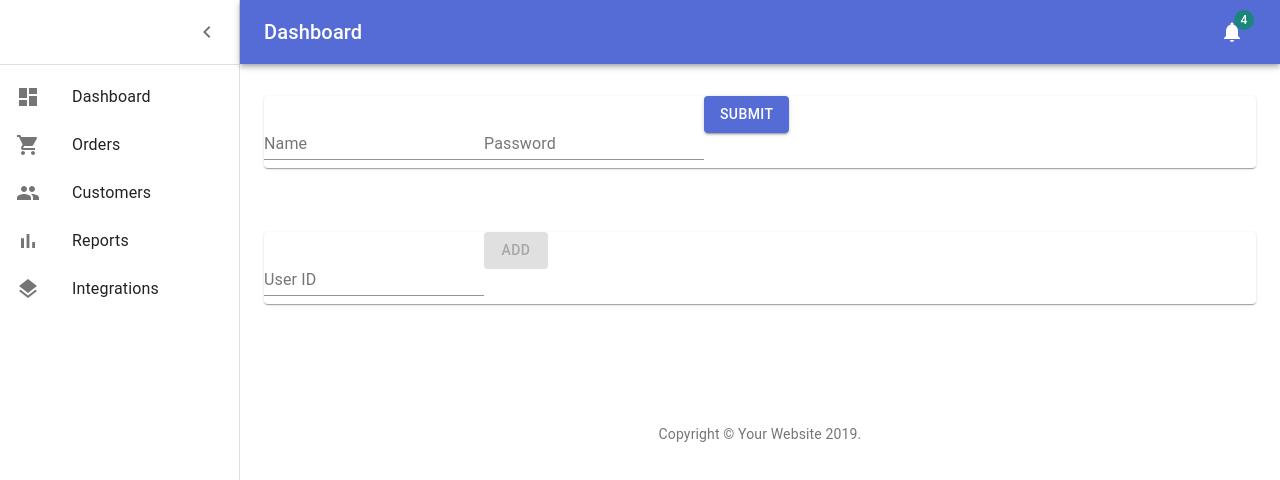
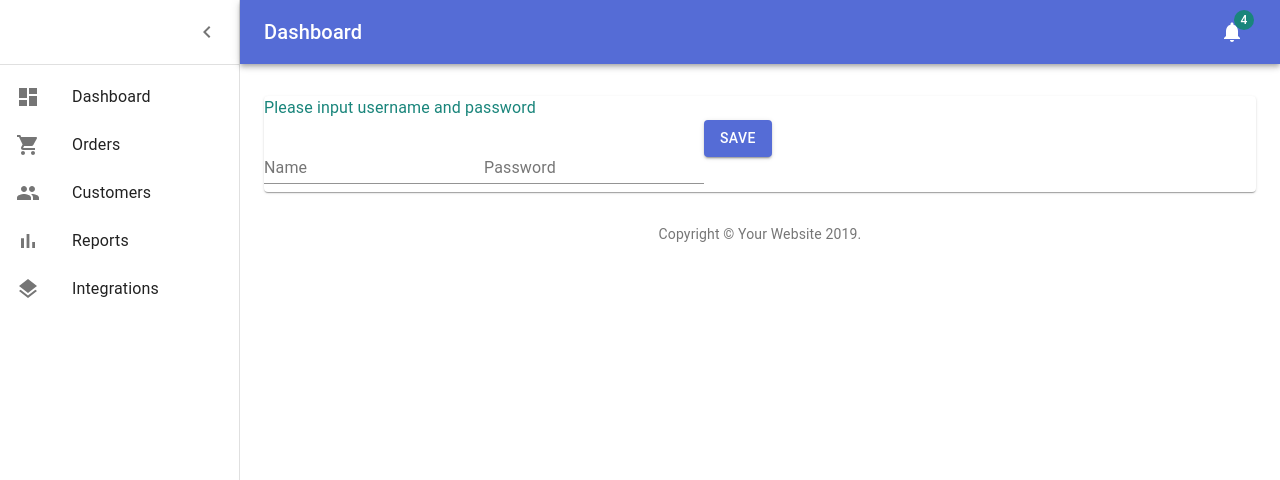
Before and after one commit to tmhung88/better-okcupid, a React (Create React App) app: page / in a window 1280 px wide. Shown: the top 480 px of the page. Built offline with nearby package versions, Linux system fonts and the light colour scheme.

Commit message:
Refresh the user token when it's invalid

```diff
--- /dev/null
+++ b/src/components/credentialsManager.tsx
@@ -0,0 +1,76 @@
+import React, { useEffect, useState } from 'react'
+import { botOkcService } from '../okc/okcService'
+import { isEmpty } from '../services/utils'
+import { Button, Paper, TextField, Typography } from '@material-ui/core'
+import { UserSession } from '../okc/okcClient'
+
+type Props = {
+  onChange: (isTokenValid: boolean) => void
+}
+
+export const CredentialsManager = ({ onChange }: Props) => {
+  const [isTokenValid, setTokenValid] = useState<boolean>(false)
+  const [session, setSession] = useState<UserSession | null>(botOkcService.getCurrentSession())
+  const [username, setUsername] = useState<string>(localStorage.getItem('username') || '')
+  const [password, setPassword] = useState<string>(localStorage.getItem('password') || '')
+  const [error, setError] = useState<string | null>(null)
+
+  const refreshToken = (): void => {
+    if (isEmpty(username) || isEmpty(password)) {
+      return
+    }
+    botOkcService
+      .refreshSession(username, password)
+      .then(session => {
+        setSession(session)
+        localStorage.setItem('username', username)
+        localStorage.setItem('password', password)
+        setError(null)
+      })
+      .catch(() => setError('Wrong username/password'))
+  }
+
+  useEffect(() => {
+    console.log('Validate session', session)
+    botOkcService
+      .bypassCache(true)
+      .getMyProfile()
+      .then(() => setTokenValid(true))
+      .catch(() => refreshToken())
+  }, [session ? session.oauthToken : null])
+
+  useEffect(() => {
+    console.log('isTokenValid ', isTokenValid)
+    onChange(isTokenValid)
+  }, [isTokenValid])
+
+  return (
+    <Paper>
+      {(isEmpty(username) || isEmpty(password)) && (
+        <Typography color="secondary" component="p">
+          Please input username and password
+        </Typography>
+      )}
+      <TextField
+        label="Name"
+        value={username}
+        onChange={({ target }): void => setUsername(target.value)}
+        margin="normal"
+      />
+      <TextField
+        label="Password"
+        margin="normal"
+        value={password}
+        onChange={({ target }): void => setPassword(target.value)}
+      />
+      <Button variant="contained" color="primary" onClick={(): void => refreshToken()}>
+        Save
+      </Button>
+      {error && (
+        <Typography color="error" component="p">
+          ${error}
+        </Typography>
+      )}
+    </Paper>
+  )
+}
--- a/src/dashboard/dashboard.tsx
+++ b/src/dashboard/dashboard.tsx
@@ -17,11 +17,11 @@ import ChevronLeftIcon from '@material-ui/icons/ChevronLeft'
 import NotificationsIcon from '@material-ui/icons/Notifications'
 import { mainListItems } from './listItems'
 import { UserList } from './userList'
-import { Credentials, CredentialsInput } from '../components/credentialsInput'
 import { botOkcService, Profile } from '../okc/okcService'
 import { UserBookmark } from '../components/userBookmark'
 import { userBookmarkService } from '../services/bookmarkService'
 import { ProfileDetails } from '../components/profileDetails/profileDetails'
+import { CredentialsManager } from '../components/credentialsManager'
 
 const Copyright: FunctionComponent = () => {
   return (
@@ -118,17 +118,16 @@ const useStyles = makeStyles(theme => ({
 }))
 
 export const Dashboard: FunctionComponent = () => {
-  const [credentials, setCredentials] = useState<Credentials>({
-    username: localStorage.getItem('username') || '',
-    password: localStorage.getItem('password') || '',
-  })
-
+  const [isTokenValid, setTokenValid] = useState<boolean>(false)
   const [selectedProfile, setSelectedProfile] = useState<Profile | null>(null)
   const [profiles, setProfiles] = useState<Profile[]>([])
 
   useEffect(() => {
+    if (!isTokenValid) {
+      return
+    }
     botOkcService.getProfiles(userBookmarkService.getAllBookmarks()).then(setProfiles)
-  }, [userBookmarkService.getAllBookmarks().length])
+  }, [userBookmarkService.getAllBookmarks().length, isTokenValid])
 
   const classes = useStyles()
   const [open, setOpen] = React.useState(true)
@@ -137,13 +136,6 @@ export const Dashboard: FunctionComponent = () => {
   }
   const handleDrawerClose = (): void => {
     setOpen(false)
-  }
-
-  const handleCredentialsSubmitted = (updated: Credentials): void => {
-    setCredentials(updated)
-    localStorage.setItem('username', updated.username)
-    localStorage.setItem('password', updated.password)
-    botOkcService.refreshSession(updated.username, updated.password)
   }
 
   const handleProfileOpened = (profile: Profile): void => {
@@ -208,9 +200,10 @@ export const Dashboard: FunctionComponent = () => {
       <main className={classes.content}>
         <div className={classes.appBarSpacer} />
         <Container maxWidth="lg" className={classes.container}>
-          <CredentialsInput credentials={credentials} onSubmit={handleCredentialsSubmitted} />
+          <CredentialsManager onChange={isValid => setTokenValid(isValid)} />
         </Container>
-
+        {isTokenValid && (
+          <React.Fragment>
             <Container maxWidth="lg" className={classes.container}>
               <UserBookmark onAdd={profile => setProfiles([profile, ...profiles])} />
             </Container>
@@ -226,6 +219,8 @@ export const Dashboard: FunctionComponent = () => {
                 />
               )}
             </Container>
+          </React.Fragment>
+        )}
         {selectedProfile && (
           <Container maxWidth="lg" className={classes.container}>
             <ProfileDetails profile={selectedProfile} />
--- a/src/okc/okcClient.tsx
+++ b/src/okc/okcClient.tsx
@@ -54,19 +54,12 @@ const anonymousHeaders = {
   'x-okcupid-platform': 'DESKTOP',
 }
 
-type LoginApi = (
-  username: string,
-  password: string,
-) => Promise<UserSession>
+type LoginApi = (username: string, password: string) => Promise<UserSession>
 
 export interface OkcAccount {
   getAccountId(): string
   getUserProfile(userId: string): Promise<Payload>
-  getAnswers(
-    userId: string,
-    filter?: AnswerFilter,
-    pageOpt?: PagingOpt,
-  ): Promise<Payload>
+  getAnswers(userId: string, filter?: AnswerFilter, pageOpt?: PagingOpt): Promise<Payload>
   answer(questionId: number): Promise<Payload>
   getQuestion(questionId: number): Promise<Payload>
 }
@@ -84,11 +77,7 @@ class DumbOkcAccount implements OkcAccount {
     return Promise.resolve({})
   }
 
-  getAnswers(
-    userId: string,
-    filter?: AnswerFilter,
-    pageOpt?: PagingOpt,
-  ): Promise<Payload> {
+  getAnswers(userId: string, filter?: AnswerFilter, pageOpt?: PagingOpt): Promise<Payload> {
     return Promise.resolve({})
   }
 
@@ -128,26 +117,16 @@ class CachedOkcAccount implements OkcAccount {
     })
   }
 
-  async getAnswers(
-    userId: string,
-    filter = AnswerFilter.AGREE,
-    pageOpt: PagingOpt = {},
-  ): Promise<Payload> {
+  async getAnswers(userId: string, filter = AnswerFilter.AGREE, pageOpt: PagingOpt = {}): Promise<Payload> {
     let queryId = `${userId}|filter=${filter}`
-    queryId = pageOpt.before
-      ? `${queryId}|before=${pageOpt.before}`
-      : queryId
-    queryId = pageOpt.after
-      ? `${queryId}|after=${pageOpt.after}`
-      : queryId
+    queryId = pageOpt.before ? `${queryId}|before=${pageOpt.before}` : queryId
+    queryId = pageOpt.after ? `${queryId}|after=${pageOpt.after}` : queryId
 
     const doc = await this._db.table('answers').get(queryId)
     if (!this._bypass && doc) {
       return doc.response
     }
-    return this.account
-      .getAnswers(userId, filter, pageOpt)
-      .then(response => {
+    return this.account.getAnswers(userId, filter, pageOpt).then(response => {
       this._db.table('answers').put({ id: queryId, response })
       return response
     })
@@ -160,9 +139,7 @@ class CachedOkcAccount implements OkcAccount {
       return doc.response
     }
     return this.account.answer(questionId).then(response => {
-      this._db
-        .table('answered_questions')
-        .put({ id: docId, response })
+      this._db.table('answered_questions').put({ id: docId, response })
       return response
     })
   }
@@ -199,16 +176,10 @@ class UserOkcAccount implements OkcAccount {
   }
 
   getUserProfile(userId: string): Promise<Payload> {
-    return this.axiosInst
-      .get(URLS.userProfile(userId))
-      .then(response => response.data)
+    return this.axiosInst.get(URLS.userProfile(userId)).then(response => response.data)
   }
 
-  getAnswers(
-    userId: string,
-    filter: AnswerFilter.AGREE,
-    pageOpt: PagingOpt,
-  ): Promise<Payload> {
+  getAnswers(userId: string, filter: AnswerFilter.AGREE, pageOpt: PagingOpt): Promise<Payload> {
     const params = { filter, ...pageOpt }
     return this.axiosInst
       .get(URLS.getAnswers(userId), {
@@ -229,31 +200,22 @@ class UserOkcAccount implements OkcAccount {
       get_formatted_response: true,
       target_userid: this.getAccountId(),
     }
-    return this.axiosInst
-      .post(URLS.answerQuestion(questionId), payload)
-      .then(response => response.data)
+    return this.axiosInst.post(URLS.answerQuestion(questionId), payload).then(response => response.data)
   }
 
   getQuestion(questionId: number): Promise<Payload> {
-    return this.axiosInst
-      .get(URLS.getQuestion(questionId))
-      .then(response => response.data)
+    return this.axiosInst.get(URLS.getQuestion(questionId)).then(response => response.data)
   }
 }
 
-const login: LoginApi = (
-  username,
-  password,
-): Promise<UserSession> => {
+const login: LoginApi = (username, password): Promise<UserSession> => {
   const cookie = 'session=12366432516965552599%3A16299680743430403858'
   document.cookie = cookie
   const params = new URLSearchParams()
   params.append('okc_api', String(1))
   params.append('username', username)
   params.append('password', password)
-  return axios
-    .post(URLS.login, params, { headers: anonymousHeaders })
-    .then(response => {
+  return axios.post(URLS.login, params, { headers: anonymousHeaders }).then(response => {
     return {
       oauthToken: response.data.oauth_accesstoken,
       userId: response.data.userid,
@@ -266,10 +228,4 @@ const okcAccount = (userSession: UserSession): OkcAccount => {
   return new CachedOkcAccount(new UserOkcAccount(userSession), db)
 }
 
-export {
-  CachedOkcAccount,
-  DumbOkcAccount,
-  AnswerFilter,
-  login,
-  okcAccount,
-}
+export { CachedOkcAccount, DumbOkcAccount, AnswerFilter, login, okcAccount }
--- a/src/okc/okcService.ts
+++ b/src/okc/okcService.ts
@@ -1,4 +1,13 @@
-import { AnswerFilter, CachedOkcAccount, DumbOkcAccount, login, okcAccount, OkcAccount, Payload } from './okcClient'
+import {
+  AnswerFilter,
+  CachedOkcAccount,
+  DumbOkcAccount,
+  login,
+  okcAccount,
+  OkcAccount,
+  Payload,
+  UserSession,
+} from './okcClient'
 import ttlCache from '../services/ttlCache'
 
 const USER_SESSION_CACHE_KEY = 'userSession'
@@ -127,14 +136,23 @@ class OkcService {
     }
   }
 
+  getMyProfile(): Promise<Profile> {
+    return this.okc.getUserProfile(this.okc.getAccountId()).then(payload => new Profile(payload))
+  }
+
   getQuestion(questionId: number): Promise<Question> {
     return this.okc.getQuestion(questionId).then(payload => payload as Question)
   }
 
-  refreshSession(username: string, password: string): Promise<void> {
+  getCurrentSession(): UserSession | null {
+    return ttlCache.getItem(USER_SESSION_CACHE_KEY)
+  }
+
+  refreshSession(username: string, password: string): Promise<UserSession> {
     return login(username, password).then(userSession => {
       ttlCache.setItem(USER_SESSION_CACHE_KEY, userSession, 360)
       this.okc = okcAccount(userSession)
+      return userSession
     })
   }
   async getProfile(userId: string): Promise<Profile> {
--- a/src/services/utils.ts
+++ b/src/services/utils.ts
@@ -1,3 +1,6 @@
 export function isNumber(value: string | number): boolean {
   return value != null && !isNaN(Number(value.toString()))
 }
+export function isEmpty(value: string | null | undefined): boolean {
+  return !value || value.trim() === ''
+}
```
Lines whose indentation alone changed are shown as unchanged.
